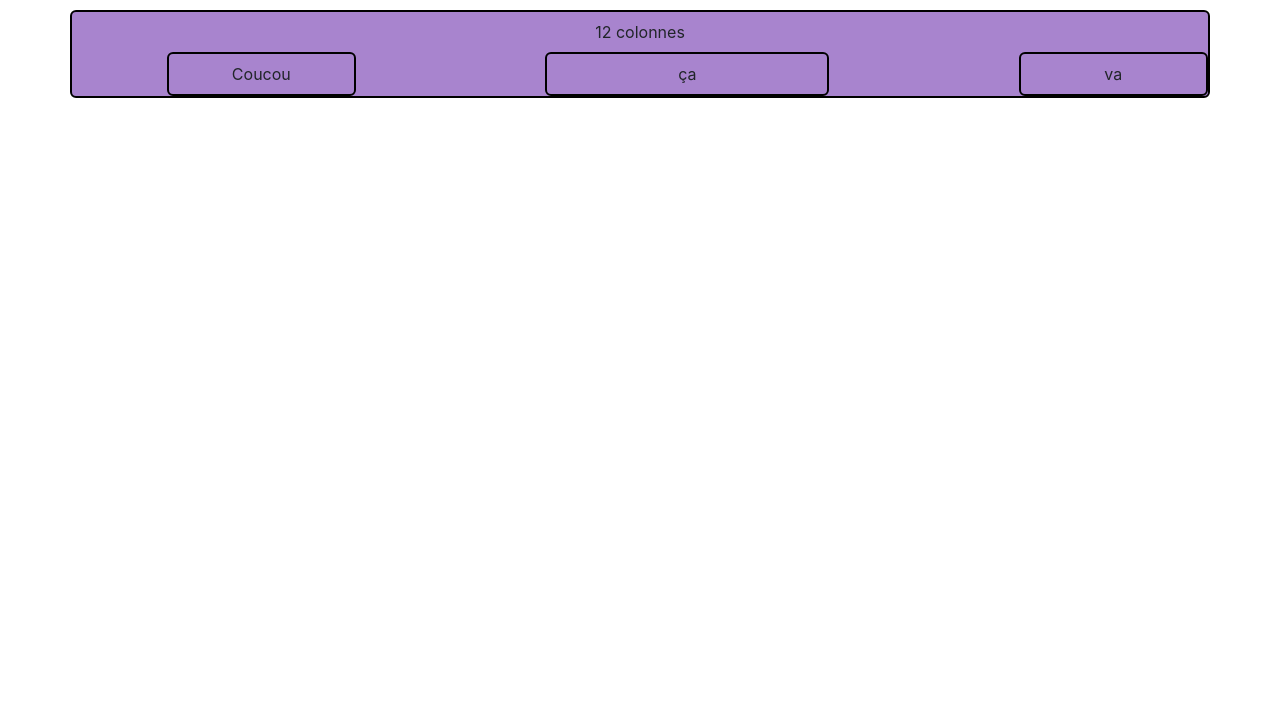
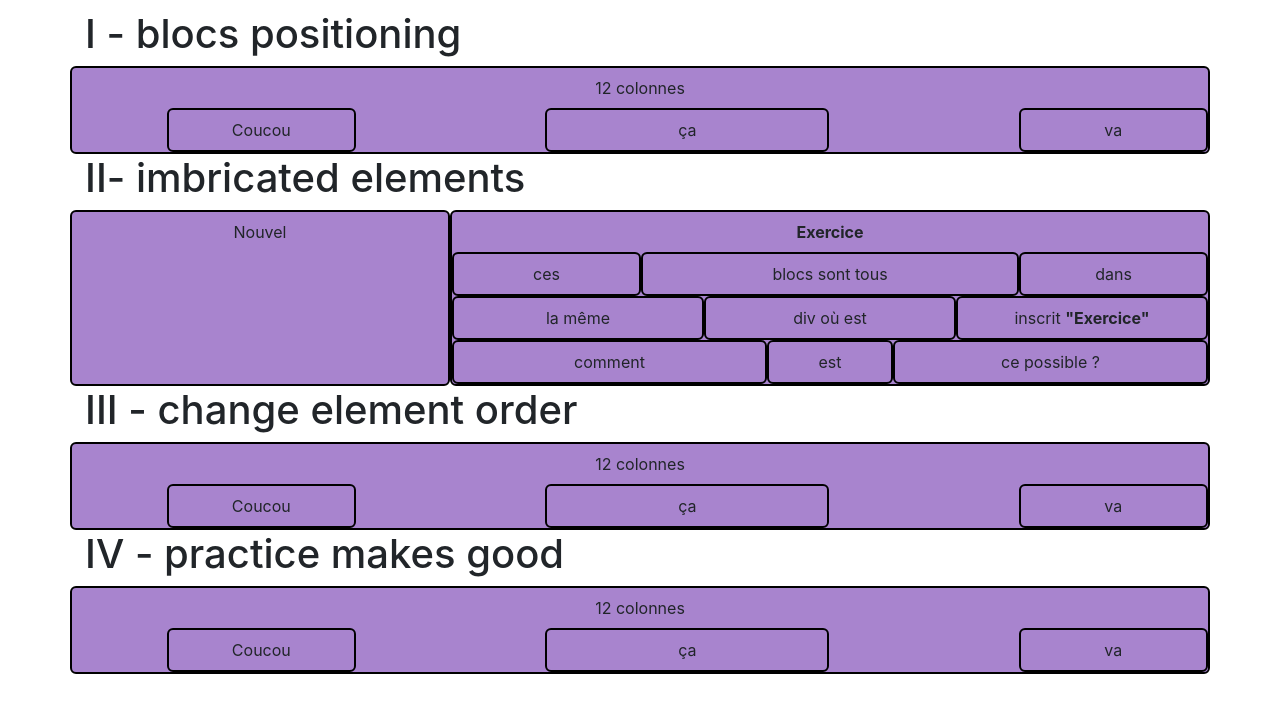
Before and after one commit to ResDev27/exercises-bootstrap, a plain HTML site: page index.html in a window 1280 px wide. Drawn offline with nearby package versions, Linux system fonts and the light colour scheme.

Commit message:
II - imbricated elements

```diff
--- a/index.html
+++ b/index.html
@@ -13,7 +13,9 @@
     </head>
 
     <body>
+
         <div class="container">
+            <h1>I - blocs positioning</h1>
             <div class="row">
                 <div class="col-12">
                     12 colonnes
@@ -24,7 +26,58 @@
                     </div>
                 </div>
             </div>
+        </div>
 
+        <div class="container">
+            <h1>II- imbricated elements</h1>
+            <div class="row">
+                <div class="col-4">Nouvel</div>
+                <div class="col-8"><b>Exercice</b>
+                    <div class="row">
+                        <div class="col-3">ces</div>
+                        <div class="col-6">blocs sont tous</div>
+                        <div class="col-3">dans</div>
+                    </div>
+                    <div class="row">
+                        <div class="col-4">la même</div>
+                        <div class="col-4">div où est</div>
+                        <div class="col-4">inscrit <b>"Exercice"</b></div>
+                    </div>
+                    <div class="row">
+                        <div class="col-5">comment</div>
+                        <div class="col-2">est</div>
+                        <div class="col-5">ce possible ?</div>
+                    </div>
+                </div>
+            </div>
+        </div>
+
+        <div class="container">
+            <h1>III - change element order</h1>
+            <div class="row">
+                <div class="col-12">
+                    12 colonnes
+                    <div class="row">
+                        <div class="offset-1 col-2">Coucou</div>
+                        <div class="offset-2 col-3">ça</div>
+                        <div class="offset-2 col-2">va</div>
+                    </div>
+                </div>
+            </div>
+        </div>
+
+        <div class="container">
+            <h1>IV - practice makes good</h1>
+            <div class="row">
+                <div class="col-12">
+                    12 colonnes
+                    <div class="row">
+                        <div class="offset-1 col-2">Coucou</div>
+                        <div class="offset-2 col-3">ça</div>
+                        <div class="offset-2 col-2">va</div>
+                    </div>
+                </div>
+            </div>
         </div>
 
         <!-- JS, Popper.js, and jQuery -->
--- a/style.css
+++ b/style.css
@@ -8,3 +8,10 @@ body {
     line-height: 40px;
     text-align: center;
     }
+
+    .container {
+        padding-right: 15px;
+        padding-left: 15px;
+        margin-left: auto;
+        margin-right: auto;
+    }
```
